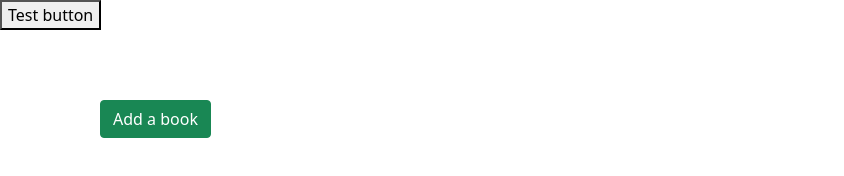
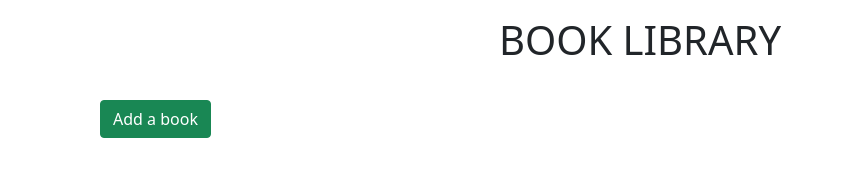
Before and after one commit to pacyL2K19/library, a plain HTML site: page index.html in a window 1280 px wide. Shown: the whole page, without its empty margins (0-844 px from the left). Drawn offline with nearby package versions, Linux system fonts and the light colour scheme; a web font is replaced by a local one.

Commit message:
Add title

```diff
--- a/index.html
+++ b/index.html
@@ -17,9 +17,9 @@
 </head>
 
 <body>
-    <button onclick="handleRemove(1)">
-        Test button
-    </button>
+    <header class="mt-3 text-align-center">
+        <h1 class="text-center">BOOK LIBRARY</h1>
+    </header>
     <div class="modal fade" id="exampleModal" tabindex="-1" aria-labelledby="exampleModalLabel" aria-hidden="true">
         <div class="modal-dialog">
             <div class="modal-content">
```
